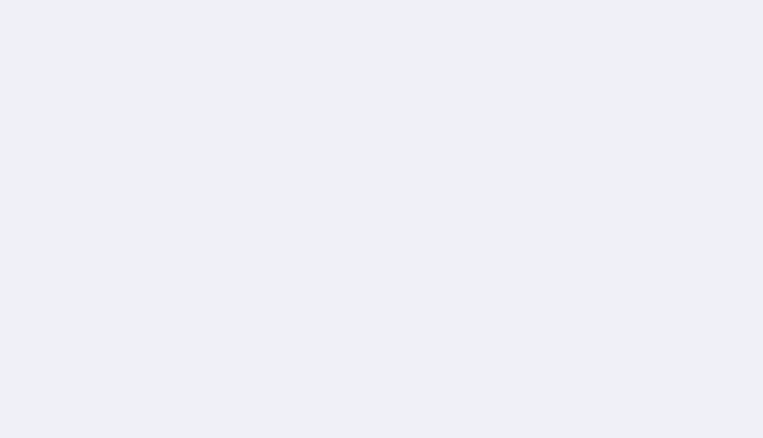
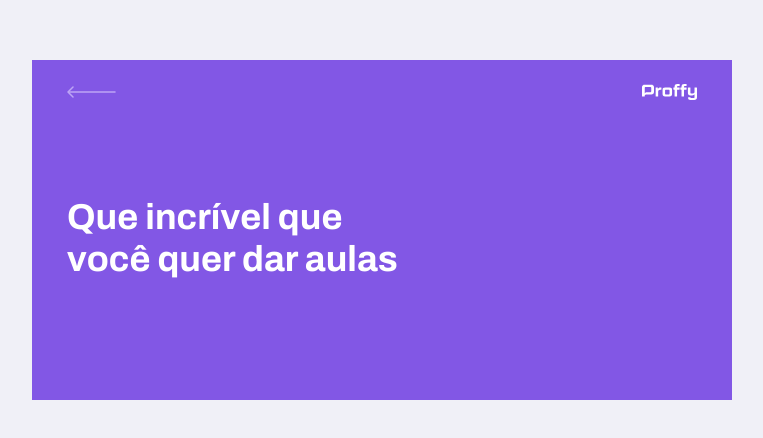
Before and after one commit to ArthurRAmaral/NLW---Proffy-web, a React (Create React App) app: page /createclass in a window 1280 px wide. Shown: the part 170-608 px from the top of the page, without its empty margins (258-1021 px from the left). Built offline with nearby package versions, Linux system fonts and the light colour scheme.

Commit message:
Creating teacher form and defining routes

```diff
--- a/src/pages/Landing/index.tsx
+++ b/src/pages/Landing/index.tsx
@@ -25,11 +25,11 @@ export default function Landing() {
         />
 
         <div className="buttons-container">
-          <Link to="" className="study">
+          <Link to="/classes" className="study">
             <img src={studyIcon} alt="Estudar" />
             Estudar
           </Link>
-          <Link to="" className="give-classes">
+          <Link to="/createclass" className="give-classes">
             <img src={giveClassesIcon} alt="Dar Aulas" />
             Dar Aulas
           </Link>
--- /dev/null
+++ b/src/pages/TeacherForm/index.tsx
@@ -0,0 +1,12 @@
+import React from "react";
+
+import "./styles.css";
+import PageHeader from "../../components/PageHeader/";
+
+export default function TeacherForm() {
+  return (
+    <div className="container" id="page-teacher-form">
+      <PageHeader title="Que incrível que você quer dar aulas" />
+    </div>
+  );
+}
--- a/src/routes.tsx
+++ b/src/routes.tsx
@@ -1,11 +1,15 @@
 import React from "react";
 import { BrowserRouter, Route } from "react-router-dom";
 import Landing from "./pages/Landing";
+import TeacherList from "./pages/TeacherList";
+import TeacherForm from "./pages/TeacherForm";
 
 function Routes() {
   return (
     <BrowserRouter>
       <Route path="/" exact component={Landing} />
+      <Route path="/classes" exact component={TeacherList} />
+      <Route path="/createclass" exact component={TeacherForm} />
     </BrowserRouter>
   );
 }
```
Also changed, not shown: src/pages/TeacherForm/styles.css (added).
